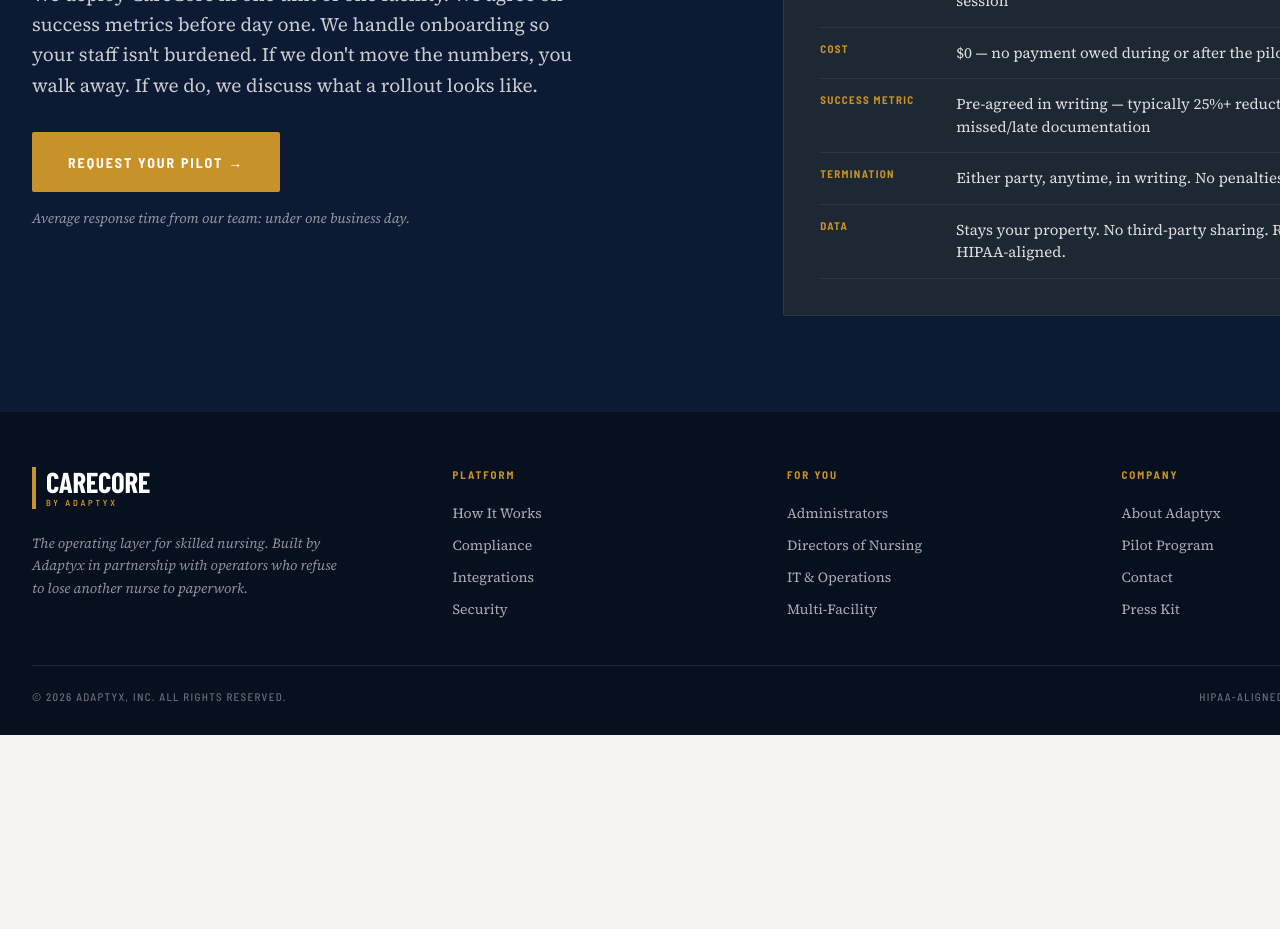
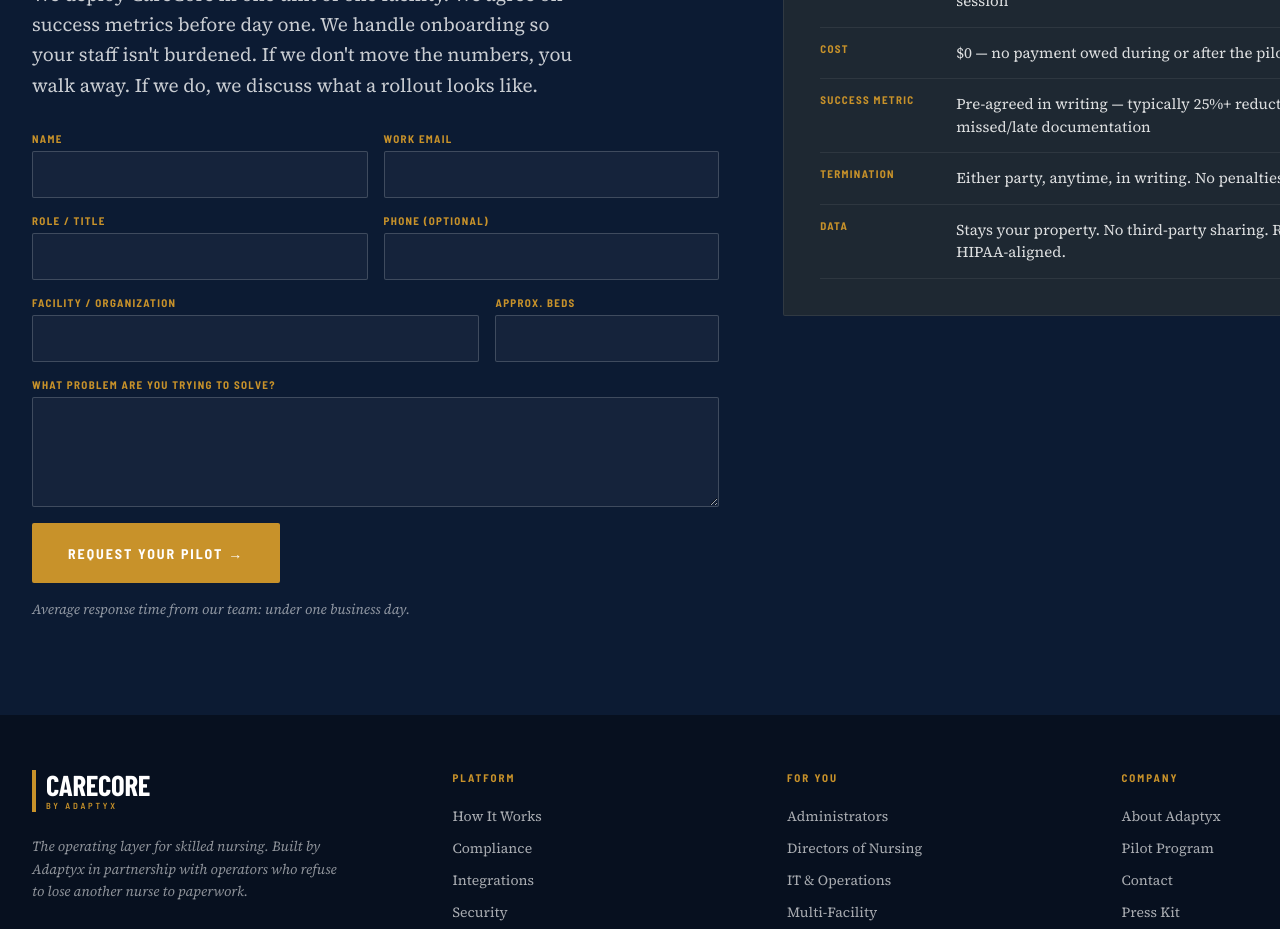
Before and after one commit to reganc/adaptyx-web, a Next.js app: page / in a window 1280 px wide. Shown: the part 4200-5129 px from the top of the page. Before the commit the page ends 4935 px from the top, so only its background shows below. Built offline with nearby package versions, Linux system fonts and the light colour scheme; a web font is replaced by a local one.

Commit message:
feat: pilot request form posts to /api/pilot via Resend

```diff
--- /dev/null
+++ b/app/api/pilot/route.ts
@@ -0,0 +1,108 @@
+import { NextResponse } from "next/server";
+import { Resend } from "resend";
+
+export const runtime = "nodejs";
+export const dynamic = "force-dynamic";
+
+type PilotRequest = {
+  name?: string;
+  email?: string;
+  role?: string;
+  facility?: string;
+  beds?: string;
+  phone?: string;
+  message?: string;
+};
+
+const TO = "regan@chorlog.com";
+const FROM = process.env.PILOT_FROM ?? "Adaptyx Pilot <onboarding@resend.dev>";
+
+const escape = (s: string) =>
+  s.replace(/[&<>"']/g, (c) =>
+    ({ "&": "&amp;", "<": "&lt;", ">": "&gt;", '"': "&quot;", "'": "&#39;" })[c]!,
+  );
+
+const isEmail = (s: string) => /^[^\s@]+@[^\s@]+\.[^\s@]+$/.test(s);
+
+export async function POST(req: Request) {
+  const apiKey = process.env.RESEND_API_KEY;
+  if (!apiKey) {
+    return NextResponse.json({ error: "Email service not configured" }, { status: 500 });
+  }
+
+  let body: PilotRequest;
+  try {
+    body = (await req.json()) as PilotRequest;
+  } catch {
+    return NextResponse.json({ error: "Invalid JSON" }, { status: 400 });
+  }
+
+  const name = (body.name ?? "").trim();
+  const email = (body.email ?? "").trim();
+  const role = (body.role ?? "").trim();
+  const facility = (body.facility ?? "").trim();
+  const beds = (body.beds ?? "").trim();
+  const phone = (body.phone ?? "").trim();
+  const message = (body.message ?? "").trim();
+
+  if (!name || !email || !facility) {
+    return NextResponse.json(
+      { error: "Name, email, and facility are required" },
+      { status: 400 },
+    );
+  }
+  if (!isEmail(email)) {
+    return NextResponse.json({ error: "Invalid email address" }, { status: 400 });
+  }
+  if (name.length > 200 || facility.length > 200 || message.length > 5000) {
+    return NextResponse.json({ error: "Field too long" }, { status: 400 });
+  }
+
+  const rows: ReadonlyArray<readonly [string, string]> = [
+    ["Name", name],
+    ["Email", email],
+    ["Role", role],
+    ["Facility", facility],
+    ["Approx. beds", beds],
+    ["Phone", phone],
+  ];
+
+  const html = `
+    <div style="font-family:system-ui,sans-serif;max-width:560px">
+      <h2 style="margin:0 0 16px">New CareCore pilot request</h2>
+      <table style="border-collapse:collapse;width:100%;font-size:14px">
+        ${rows
+          .filter(([, v]) => v)
+          .map(
+            ([k, v]) =>
+              `<tr><td style="padding:6px 12px 6px 0;color:#666;vertical-align:top"><strong>${escape(k)}</strong></td><td style="padding:6px 0">${escape(v)}</td></tr>`,
+          )
+          .join("")}
+      </table>
+      ${message ? `<h3 style="margin:24px 0 8px">Message</h3><div style="white-space:pre-wrap;font-size:14px;line-height:1.5">${escape(message)}</div>` : ""}
+    </div>`;
+
+  const text = [
+    "New CareCore pilot request",
+    "",
+    ...rows.filter(([, v]) => v).map(([k, v]) => `${k}: ${v}`),
+    ...(message ? ["", "Message:", message] : []),
+  ].join("\n");
+
+  const resend = new Resend(apiKey);
+  const { error } = await resend.emails.send({
+    from: FROM,
+    to: TO,
+    replyTo: email,
+    subject: `Pilot request — ${facility}`,
+    html,
+    text,
+  });
+
+  if (error) {
+    console.error("Resend error:", error);
+    return NextResponse.json({ error: "Failed to send" }, { status: 502 });
+  }
+
+  return NextResponse.json({ ok: true });
+}
--- a/components/sections/Pilot.tsx
+++ b/components/sections/Pilot.tsx
@@ -1,4 +1,5 @@
 import { Eyebrow, editorialColors } from "../Brand";
+import { PilotForm } from "./PilotForm";
 
 const terms: ReadonlyArray<readonly [string, string]> = [
   ["Scope", "1 unit, ~5–15 staff, ~30 beds"],
@@ -65,34 +66,7 @@ export const Pilot = () => (
             one. We handle onboarding so your staff isn&apos;t burdened. If we don&apos;t move the
             numbers, you walk away. If we do, we discuss what a rollout looks like.
           </p>
-          <button
-            style={{
-              fontFamily: "var(--font-ui)",
-              fontSize: 14,
-              fontWeight: 700,
-              letterSpacing: "0.14em",
-              textTransform: "uppercase",
-              background: editorialColors.gold,
-              color: "#fff",
-              border: "none",
-              padding: "0 36px",
-              height: 60,
-              borderRadius: 2,
-            }}
-          >
-            Request Your Pilot →
-          </button>
-          <div
-            style={{
-              fontFamily: "var(--font-body)",
-              fontStyle: "italic",
-              fontSize: 14,
-              color: "rgba(255,255,255,0.55)",
-              marginTop: 16,
-            }}
-          >
-            Average response time from our team: under one business day.
-          </div>
+          <PilotForm />
         </div>
 
         <div
--- /dev/null
+++ b/components/sections/PilotForm.tsx
@@ -0,0 +1,196 @@
+"use client";
+
+import { useState, type CSSProperties, type FormEvent } from "react";
+import { editorialColors } from "../Brand";
+
+type Status = "idle" | "submitting" | "success" | "error";
+
+const fieldWrap: CSSProperties = {
+  display: "flex",
+  flexDirection: "column",
+  gap: 6,
+};
+
+const labelStyle: CSSProperties = {
+  fontFamily: "var(--font-ui)",
+  fontSize: 11,
+  fontWeight: 700,
+  letterSpacing: "0.12em",
+  textTransform: "uppercase",
+  color: editorialColors.gold,
+};
+
+const inputStyle: CSSProperties = {
+  fontFamily: "var(--font-body)",
+  fontSize: 15,
+  lineHeight: 1.4,
+  color: "#fff",
+  background: "rgba(255,255,255,0.04)",
+  border: "1px solid rgba(255,255,255,0.18)",
+  borderRadius: 2,
+  padding: "12px 14px",
+  outline: "none",
+  width: "100%",
+  boxSizing: "border-box",
+};
+
+export const PilotForm = () => {
+  const [status, setStatus] = useState<Status>("idle");
+  const [errorMsg, setErrorMsg] = useState<string>("");
+
+  const onSubmit = async (e: FormEvent<HTMLFormElement>) => {
+    e.preventDefault();
+    if (status === "submitting") return;
+    setStatus("submitting");
+    setErrorMsg("");
+
+    const data = new FormData(e.currentTarget);
+    const payload = {
+      name: String(data.get("name") ?? ""),
+      email: String(data.get("email") ?? ""),
+      role: String(data.get("role") ?? ""),
+      facility: String(data.get("facility") ?? ""),
+      beds: String(data.get("beds") ?? ""),
+      phone: String(data.get("phone") ?? ""),
+      message: String(data.get("message") ?? ""),
+    };
+
+    try {
+      const res = await fetch("/api/pilot", {
+        method: "POST",
+        headers: { "Content-Type": "application/json" },
+        body: JSON.stringify(payload),
+      });
+      if (!res.ok) {
+        const body = (await res.json().catch(() => ({}))) as { error?: string };
+        setErrorMsg(body.error ?? "Something went wrong. Please try again.");
+        setStatus("error");
+        return;
+      }
+      setStatus("success");
+      e.currentTarget.reset();
+    } catch {
+      setErrorMsg("Network error. Please try again.");
+      setStatus("error");
+    }
+  };
+
+  if (status === "success") {
+    return (
+      <div
+        style={{
+          fontFamily: "var(--font-body)",
+          color: "rgba(255,255,255,0.9)",
+          fontSize: 17,
+          lineHeight: 1.6,
+          padding: "24px 0",
+        }}
+      >
+        <div
+          style={{
+            ...labelStyle,
+            color: editorialColors.gold,
+            marginBottom: 12,
+          }}
+        >
+          Request received
+        </div>
+        Thanks — we&apos;ll be in touch within one business day.
+      </div>
+    );
+  }
+
+  return (
+    <form onSubmit={onSubmit} noValidate style={{ display: "grid", gap: 16 }}>
+      <div style={{ display: "grid", gridTemplateColumns: "1fr 1fr", gap: 16 }}>
+        <label style={fieldWrap}>
+          <span style={labelStyle}>Name</span>
+          <input name="name" required maxLength={200} style={inputStyle} />
+        </label>
+        <label style={fieldWrap}>
+          <span style={labelStyle}>Work Email</span>
+          <input name="email" type="email" required maxLength={200} style={inputStyle} />
+        </label>
+      </div>
+
+      <div style={{ display: "grid", gridTemplateColumns: "1fr 1fr", gap: 16 }}>
+        <label style={fieldWrap}>
+          <span style={labelStyle}>Role / Title</span>
+          <input name="role" maxLength={200} style={inputStyle} />
+        </label>
+        <label style={fieldWrap}>
+          <span style={labelStyle}>Phone (optional)</span>
+          <input name="phone" type="tel" maxLength={40} style={inputStyle} />
+        </label>
+      </div>
+
+      <div style={{ display: "grid", gridTemplateColumns: "2fr 1fr", gap: 16 }}>
+        <label style={fieldWrap}>
+          <span style={labelStyle}>Facility / Organization</span>
+          <input name="facility" required maxLength={200} style={inputStyle} />
+        </label>
+        <label style={fieldWrap}>
+          <span style={labelStyle}>Approx. Beds</span>
+          <input name="beds" inputMode="numeric" maxLength={10} style={inputStyle} />
+        </label>
+      </div>
+
+      <label style={fieldWrap}>
+        <span style={labelStyle}>What problem are you trying to solve?</span>
+        <textarea
+          name="message"
+          rows={4}
+          maxLength={5000}
+          style={{ ...inputStyle, resize: "vertical", minHeight: 96 }}
+        />
+      </label>
+
+      {status === "error" && (
+        <div
+          role="alert"
+          style={{
+            fontFamily: "var(--font-body)",
+            fontSize: 13,
+            color: "#ffb4b4",
+          }}
+        >
+          {errorMsg}
+        </div>
+      )}
+
+      <button
+        type="submit"
+        disabled={status === "submitting"}
+        style={{
+          fontFamily: "var(--font-ui)",
+          fontSize: 14,
+          fontWeight: 700,
+          letterSpacing: "0.14em",
+          textTransform: "uppercase",
+          background: editorialColors.gold,
+          color: "#fff",
+          border: "none",
+          padding: "0 36px",
+          height: 60,
+          borderRadius: 2,
+          cursor: status === "submitting" ? "wait" : "pointer",
+          opacity: status === "submitting" ? 0.7 : 1,
+          justifySelf: "start",
+        }}
+      >
+        {status === "submitting" ? "Sending…" : "Request Your Pilot →"}
+      </button>
+
+      <div
+        style={{
+          fontFamily: "var(--font-body)",
+          fontStyle: "italic",
+          fontSize: 14,
+          color: "rgba(255,255,255,0.55)",
+        }}
+      >
+        Average response time from our team: under one business day.
+      </div>
+    </form>
+  );
+};
--- a/package.json
+++ b/package.json
@@ -11,7 +11,8 @@
   "dependencies": {
     "next": "15.0.3",
     "react": "18.3.1",
-    "react-dom": "18.3.1"
+    "react-dom": "18.3.1",
+    "resend": "^6.12.2"
   },
   "devDependencies": {
     "@types/node": "22.9.0",
```
Also changed, not shown: 1 other file (tests, documents, lock files or other folders).
